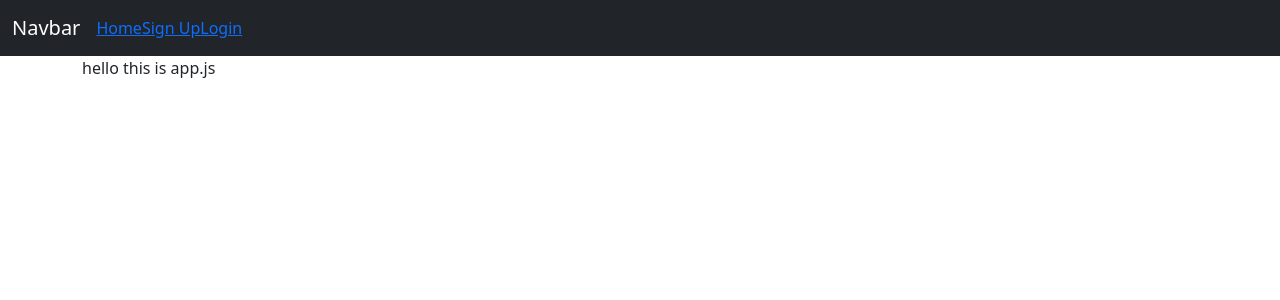
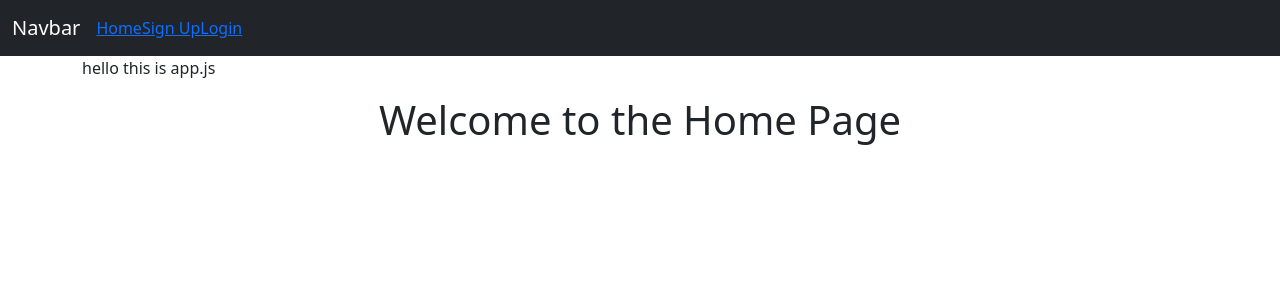
Before and after one commit to kmehner/react-for-flask, a React (Create React App) app in the folder react-blog/: page / in a window 1280 px wide. Shown: the top 300 px of the page. Built offline with nearby package versions, Linux system fonts and the light colour scheme.

Commit message:
Added Home.js

```diff
--- a/react-blog/src/App.js
+++ b/react-blog/src/App.js
@@ -41,7 +41,7 @@ export default class App extends Component{
           <p>hello this is app.js</p>
           {this.state.message ? <AlertMessage category={this.state.category} message={this.state.message} flashMessage={this.flashMessage}/> : null}
           <Routes>
-            {/* <Route path="/"        element={<Home />} /> */}
+            <Route path="/"        element={<Home />} />
             <Route path='/sign-up' element={<Signup base_url = {this.state.base_url} flashMessage={this.flashMessage}/>}/>
             <Route path="/login"   element={<Login  base_url = {this.state.base_url} flashMessage={this.flashMessage} loggedIn={this.state.loggedIn}/>}/>
           </Routes>
--- a/react-blog/src/views/Home.js
+++ b/react-blog/src/views/Home.js
@@ -1 +1,9 @@
-<p>hello this is home.js</p>
+import React from "react";
+
+export default function Home() {
+    return (
+        <div>
+            <h1 className="text-center">Welcome to the Home Page</h1>
+        </div>
+    )
+}
```
